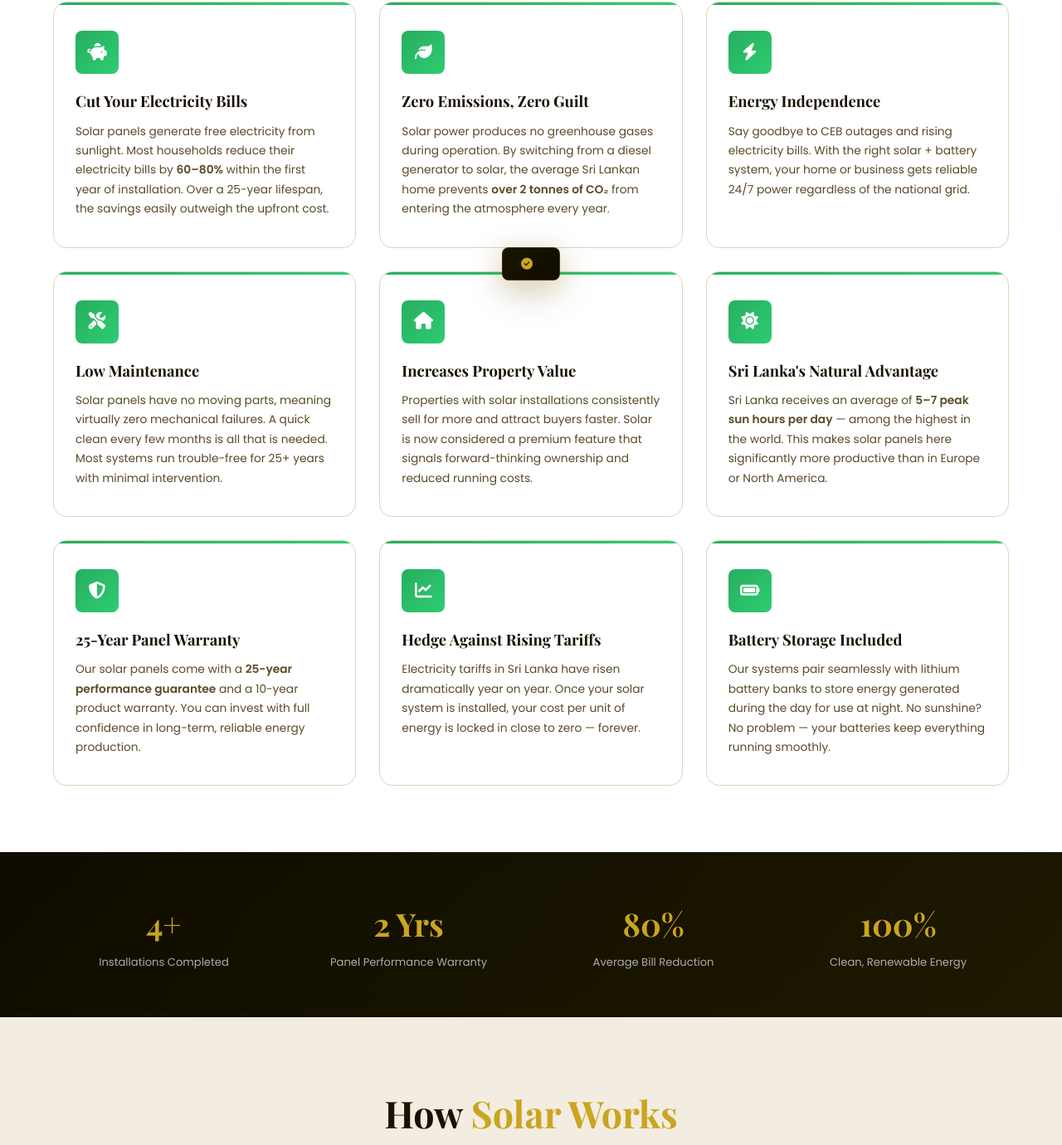
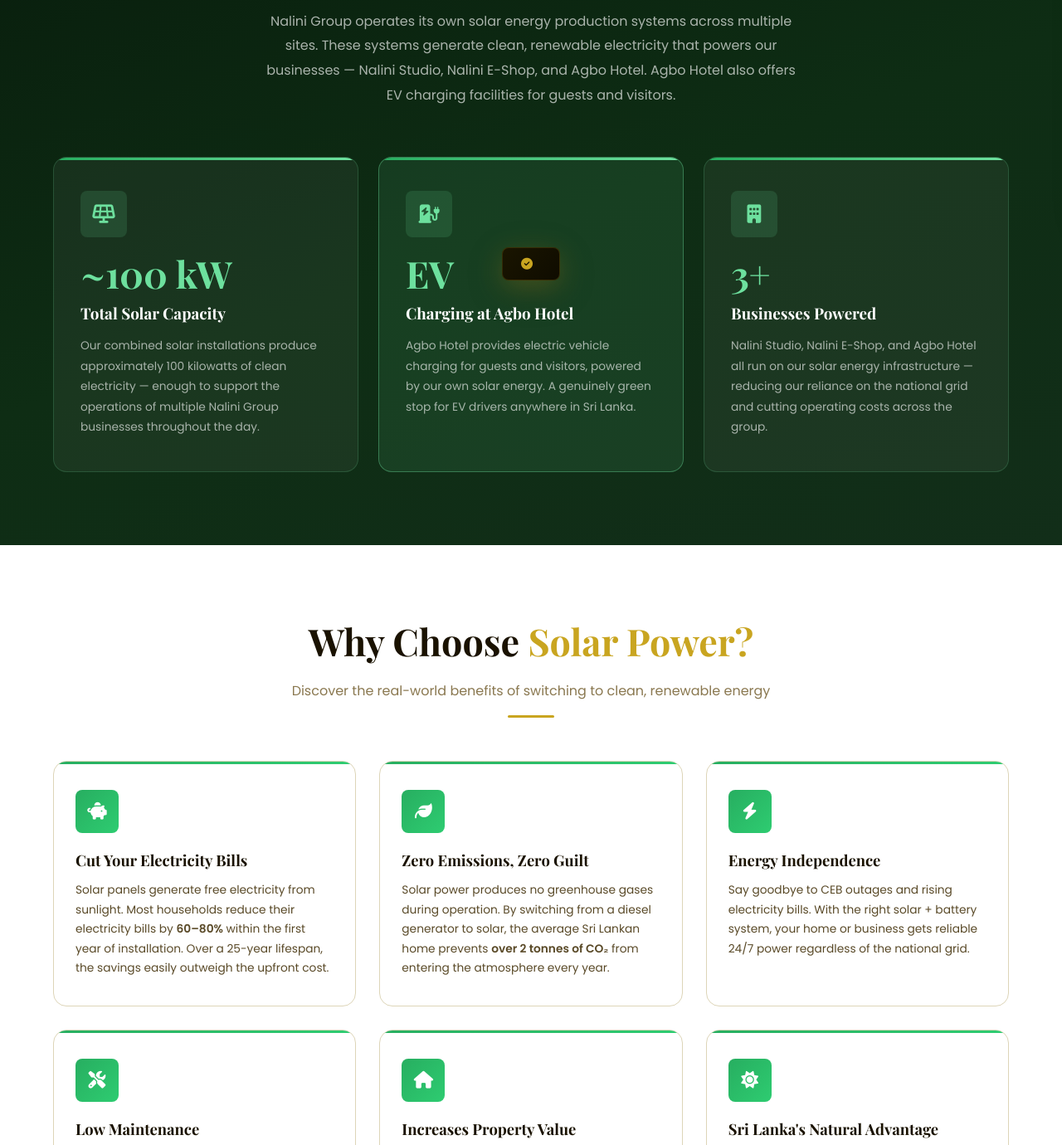
Before and after one commit to Navindu-Samodya/nalini-group-website, a plain HTML site: page energy.html in a window 1280 px wide. Shown: the part 538-1918 px from the top of the page at 83% size. Drawn offline with nearby package versions, Linux system fonts and the light colour scheme.

Commit message:
Update energy section with solar production and EV charging details

```diff
--- a/css/styles.css
+++ b/css/styles.css
@@ -596,6 +596,68 @@
 .process-step h4 { font-family:var(--font-head); margin-bottom:8px; }
 .process-step p  { font-size:0.84rem; color:var(--text-mid); }
 
+/* Energy Business Highlight */
+.energy-highlight {
+  background:linear-gradient(160deg, #071a0b 0%, #0e2d14 55%, #122e19 100%);
+  padding:88px 0;
+  text-align:center;
+}
+.energy-hl-tag {
+  color:#6de09e; font-size:0.78rem; font-weight:600;
+  letter-spacing:4px; text-transform:uppercase; margin-bottom:18px;
+}
+.energy-hl-title {
+  font-family:var(--font-head);
+  font-size:clamp(2rem,4.5vw,3.2rem);
+  color:var(--white); line-height:1.18; margin-bottom:22px;
+}
+.energy-hl-title span { color:#6de09e; }
+.energy-hl-sub {
+  color:rgba(255,255,255,0.65); font-size:1rem;
+  max-width:640px; margin:0 auto 60px; line-height:1.85;
+}
+.energy-feature-row {
+  display:grid; grid-template-columns:repeat(auto-fit,minmax(260px,1fr));
+  gap:24px; text-align:left;
+}
+.energy-feature-card {
+  background:rgba(255,255,255,0.05);
+  border:1px solid rgba(109,224,158,0.18);
+  border-radius:var(--radius-lg); padding:40px 32px;
+  transition:var(--ease); position:relative; overflow:hidden;
+}
+.energy-feature-card::before {
+  content:''; position:absolute; top:0; left:0; right:0; height:3px;
+  background:linear-gradient(90deg,#27ae60,#6de09e);
+}
+.energy-feature-card:hover {
+  background:rgba(255,255,255,0.09);
+  transform:translateY(-6px);
+  box-shadow:0 20px 52px rgba(0,0,0,0.35);
+}
+.energy-feature-card--accent {
+  background:rgba(109,224,158,0.1);
+  border-color:rgba(109,224,158,0.38);
+}
+.efc-icon {
+  width:56px; height:56px; border-radius:var(--radius);
+  background:rgba(109,224,158,0.14);
+  display:flex; align-items:center; justify-content:center;
+  color:#6de09e; font-size:1.4rem; margin-bottom:22px;
+}
+.efc-stat {
+  font-family:var(--font-head);
+  font-size:2.8rem; font-weight:700;
+  color:#6de09e; line-height:1; margin-bottom:10px;
+}
+.efc-title {
+  font-family:var(--font-head);
+  font-size:1.18rem; color:var(--white); margin-bottom:12px;
+}
+.efc-desc {
+  font-size:0.86rem; color:rgba(255,255,255,0.62); line-height:1.78;
+}
+
 /* Energy CTA */
 .energy-cta { padding:80px 0; background:linear-gradient(140deg,#0a1f0e,#163a1f); text-align:center; color:var(--white); }
 .energy-cta h2 { font-family:var(--font-head); font-size:2.4rem; margin-bottom:14px; }
@@ -661,6 +723,8 @@
 }
 
 @media (max-width:768px) {
+  .energy-feature-row { grid-template-columns:1fr; }
+
   .nav-links {
     display:none; position:absolute; top:68px; left:0; right:0;
     background:linear-gradient(135deg, #0f0c00 0%, #1a1500 100%); flex-direction:column;
--- a/energy.html
+++ b/energy.html
@@ -3,7 +3,7 @@
 <head>
   <meta charset="UTF-8">
   <meta name="viewport" content="width=device-width, initial-scale=1.0">
-  <title>Nalini Energy Solutions | Solar Power for Sri Lanka</title>
+  <title>Nalini Solar Energy | Our Clean Energy Infrastructure</title>
   <link rel="preconnect" href="https://fonts.googleapis.com">
   <link href="https://fonts.googleapis.com/css2?family=Playfair+Display:wght@400;500;700&family=Poppins:wght@300;400;500;600&display=swap" rel="stylesheet">
   <link rel="stylesheet" href="https://cdnjs.cloudflare.com/ajax/libs/font-awesome/6.4.0/css/all.min.css">
@@ -40,10 +40,62 @@
     <div class="container">
       <div class="shop-hero-content">
         <p class="tag">Nalini Group</p>
-        <h1>Nalini Energy Solutions</h1>
+        <h1>Nalini Solar Energy</h1>
         <span class="sub" style="color:rgba(255,255,255,0.7)">
-          Powering Sri Lanka with Clean, Reliable Solar Energy
+          Our Own Solar Systems Power the Nalini Group
         </span>
+      </div>
+    </div>
+  </section>
+
+  <!-- ======== BUSINESS HIGHLIGHT ======== -->
+  <section class="energy-highlight">
+    <div class="container">
+      <p class="energy-hl-tag">Our Green Infrastructure</p>
+      <h2 class="energy-hl-title">
+        Powering Nalini Group<br><span>with Solar Energy</span>
+      </h2>
+      <p class="energy-hl-sub">
+        Nalini Group operates its own solar energy production systems across multiple sites.
+        These systems generate clean, renewable electricity that powers our businesses —
+        Nalini Studio, Nalini E-Shop, and Agbo Hotel. Agbo Hotel also offers EV charging
+        facilities for guests and visitors.
+      </p>
+
+      <div class="energy-feature-row">
+
+        <div class="energy-feature-card">
+          <div class="efc-icon"><i class="fas fa-solar-panel"></i></div>
+          <div class="efc-stat">~100 kW</div>
+          <h3 class="efc-title">Total Solar Capacity</h3>
+          <p class="efc-desc">
+            Our combined solar installations produce approximately 100 kilowatts of clean
+            electricity — enough to support the operations of multiple Nalini Group businesses
+            throughout the day.
+          </p>
+        </div>
+
+        <div class="energy-feature-card energy-feature-card--accent">
+          <div class="efc-icon"><i class="fas fa-charging-station"></i></div>
+          <div class="efc-stat">EV</div>
+          <h3 class="efc-title">Charging at Agbo Hotel</h3>
+          <p class="efc-desc">
+            Agbo Hotel provides electric vehicle charging for guests and visitors, powered by
+            our own solar energy. A genuinely green stop for EV drivers anywhere in Sri Lanka.
+          </p>
+        </div>
+
+        <div class="energy-feature-card">
+          <div class="efc-icon"><i class="fas fa-building"></i></div>
+          <div class="efc-stat">3+</div>
+          <h3 class="efc-title">Businesses Powered</h3>
+          <p class="efc-desc">
+            Nalini Studio, Nalini E-Shop, and Agbo Hotel all run on our solar energy
+            infrastructure — reducing our reliance on the national grid and cutting
+            operating costs across the group.
+          </p>
+        </div>
+
       </div>
     </div>
   </section>
@@ -118,10 +170,10 @@
 
         <div class="benefit-card">
           <div class="benefit-icon"><i class="fas fa-shield-alt"></i></div>
-          <h3>25-Year Panel Warranty</h3>
+          <h3>25-Year Panel Lifespan</h3>
           <p>
-            Our solar panels come with a <strong>25-year performance guarantee</strong> and a
-            10-year product warranty. You can invest with full confidence in long-term, reliable energy production.
+            Modern solar panels carry a <strong>25-year performance guarantee</strong> and a
+            10-year product warranty — making solar a reliable, long-term energy asset for any organisation.
           </p>
         </div>
 
@@ -136,11 +188,11 @@
 
         <div class="benefit-card">
           <div class="benefit-icon"><i class="fas fa-battery-full"></i></div>
-          <h3>Battery Storage Included</h3>
+          <h3>Battery Storage</h3>
           <p>
-            Our systems pair seamlessly with lithium battery banks to store energy generated
-            during the day for use at night. No sunshine? No problem — your batteries keep everything
-            running smoothly.
+            Solar systems pair seamlessly with lithium battery banks to store energy generated
+            during the day for use at night. No sunshine? No problem — the batteries keep everything
+            running smoothly around the clock.
           </p>
         </div>
 
@@ -153,16 +205,16 @@
     <div class="container">
       <div class="stats-grid">
         <div>
-          <div class="stat-num">4+</div>
-          <div class="stat-lbl">Installations Completed</div>
+          <div class="stat-num">~100 kW</div>
+          <div class="stat-lbl">Total Solar Capacity</div>
         </div>
         <div>
-          <div class="stat-num">2 Yrs</div>
-          <div class="stat-lbl">Panel Performance Warranty</div>
+          <div class="stat-num">3+</div>
+          <div class="stat-lbl">Nalini Businesses Powered</div>
         </div>
         <div>
-          <div class="stat-num">80%</div>
-          <div class="stat-lbl">Average Bill Reduction</div>
+          <div class="stat-num">EV</div>
+          <div class="stat-lbl">Charging at Agbo Hotel</div>
         </div>
         <div>
           <div class="stat-num">100%</div>
@@ -192,48 +244,13 @@
         </div>
         <div class="process-step">
           <div class="step-num">3</div>
-          <h4>Power Your Home</h4>
-          <p>AC electricity flows through your home's electrical system, powering lights, fans, TVs, fridges — everything.</p>
+          <h4>Power Our Operations</h4>
+          <p>AC electricity flows through the business's electrical system, powering lighting, equipment, appliances, and EV chargers.</p>
         </div>
         <div class="process-step">
           <div class="step-num">4</div>
           <h4>Store the Surplus</h4>
-          <p>Excess energy is stored in lithium battery banks, keeping your home powered after sunset or on cloudy days.</p>
-        </div>
-      </div>
-    </div>
-  </section>
-
-  <!-- ======== WHAT WE OFFER ======== -->
-  <section class="section" style="background:var(--white);">
-    <div class="container">
-      <h2 class="section-title">Our <span>Solar Solutions</span></h2>
-      <p class="section-subtitle">We design, supply, and install complete solar systems tailored to your needs</p>
-      <div class="gold-divider"></div>
-
-      <div class="benefits-grid">
-        <div class="benefit-card" style="border-color:var(--gray);">
-          <div class="benefit-icon" style="background:linear-gradient(135deg,#1a1500,#2e2400);">
-            <i class="fas fa-house-user"></i>
-          </div>
-          <h3>Residential Solar</h3>
-          <p>Complete home solar systems from 1kW to 20kW. Includes panels, inverter, battery bank, and professional installation. Perfect for apartments, bungalows, and large family homes.</p>
-        </div>
-
-        <div class="benefit-card" style="border-color:var(--gray);">
-          <div class="benefit-icon" style="background:linear-gradient(135deg,#1a1500,#2e2400);">
-            <i class="fas fa-building"></i>
-          </div>
-          <h3>Commercial Solar</h3>
-          <p>Industrial-scale solar solutions for offices, warehouses, schools, hospitals, and factories. Customised design, grid-tie and hybrid options available. Significant ROI within 3–5 years.</p>
-        </div>
-
-        <div class="benefit-card" style="border-color:var(--gray);">
-          <div class="benefit-icon" style="background:linear-gradient(135deg,#1a1500,#2e2400);">
-            <i class="fas fa-tools"></i>
-          </div>
-          <h3>Maintenance & Support</h3>
-          <p>We stand behind every installation with scheduled maintenance visits, remote monitoring, panel cleaning services, and prompt after-sales support. Your system stays at peak performance.</p>
+          <p>Excess energy is stored in lithium battery banks, keeping operations running after sunset or on cloudy days.</p>
         </div>
       </div>
     </div>
@@ -242,10 +259,10 @@
   <!-- ======== CTA ======== -->
   <section class="energy-cta">
     <div class="container">
-      <h2>Ready to Go Solar?</h2>
-      <p>Contact us today for a free site assessment and personalised quote. Our engineers will design the perfect system for your home or business.</p>
-      <a href="mailto:energy@nalinigroup.com" class="green-btn">
-        Get a Free Quote &nbsp;<i class="fas fa-arrow-right"></i>
+      <h2>Our Commitment to Clean Energy</h2>
+      <p>At Nalini Group, sustainability is built into how we operate. Our solar energy infrastructure helps us run our businesses responsibly — and the EV charging facility at Agbo Hotel extends that commitment to our guests.</p>
+      <a href="index.html#businesses" class="green-btn">
+        Explore Our Businesses &nbsp;<i class="fas fa-arrow-right"></i>
       </a>
     </div>
   </section>
```
Also changed, not shown: index.html (+2 -2 lines).
